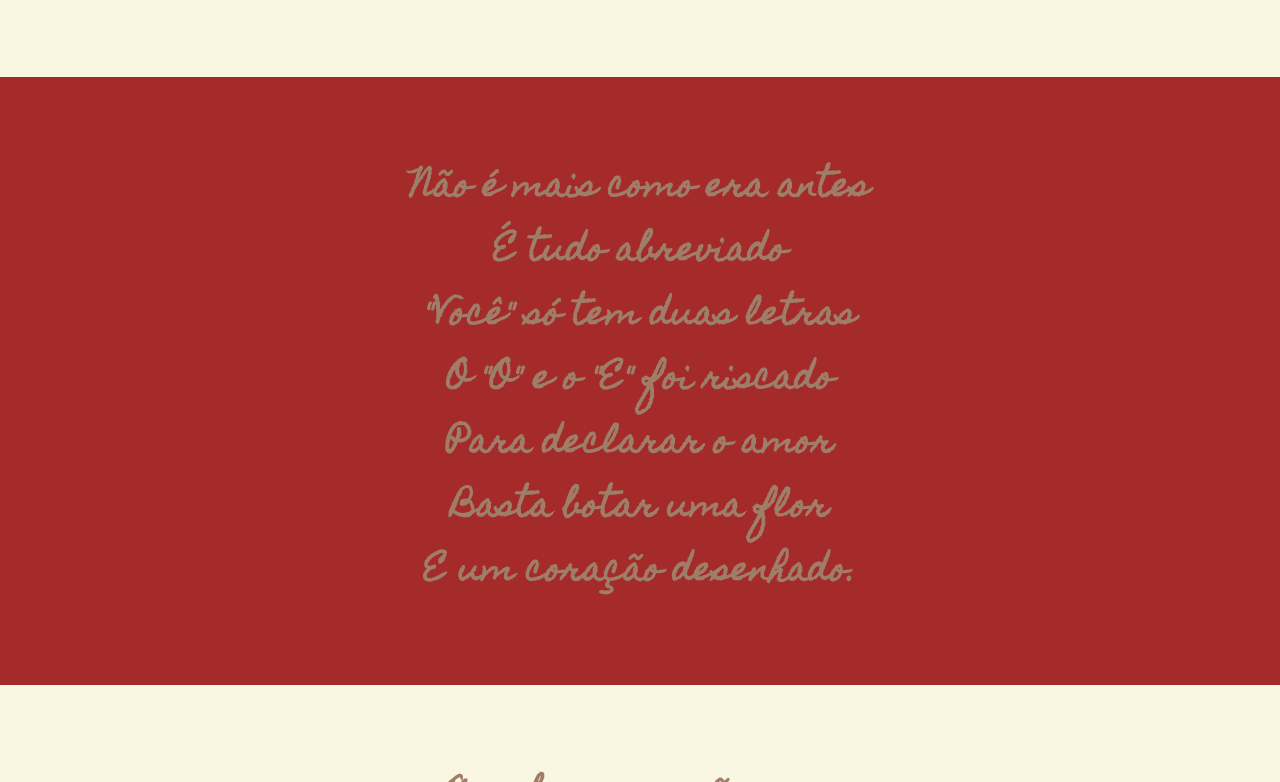
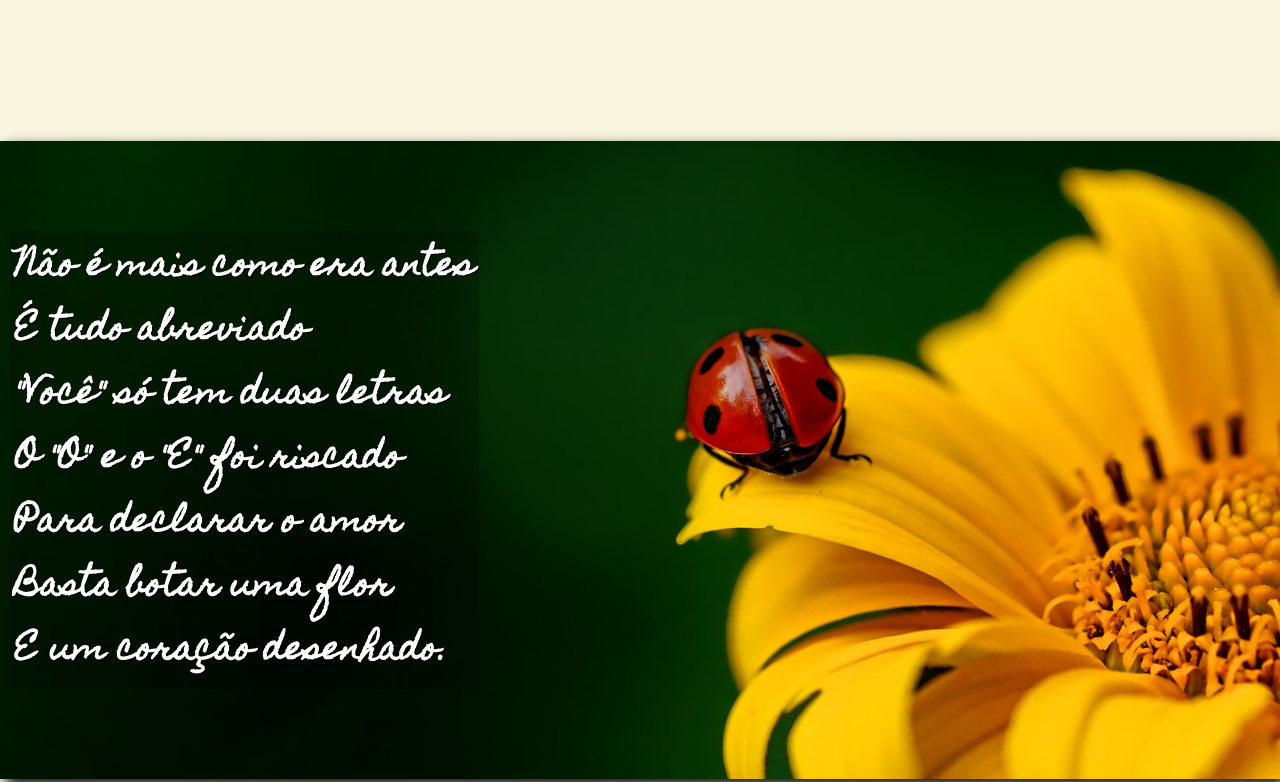
Before and after one commit to mayarapaiva/projeto-cordel, a plain HTML site: page index.html in a window 1280 px wide. Shown: the part 880-1662 px from the top of the page. Drawn offline with Linux system fonts and the light colour scheme.

Commit message:
efeito paralax e outros confgs

```diff
--- a/index.html
+++ b/index.html
@@ -26,7 +26,7 @@
         </p>
     </section>
 
-    <section class="imagem">
+    <section class="imagem" id="img01">
         <p>
             Não é mais como era antes <br>
             É tudo abreviado <br>
@@ -38,7 +38,7 @@
         </p>
     </section>
 
-    <section class="normal"
+    <section class="normal">
         <p>
             Arroba agora não pesa <br>
             É parte de um endereço <br>
@@ -60,7 +60,7 @@
         </p>
     </section>
 
-    <section class="imagem">
+    <section class="imagem" id="img02">
         <p>
             Tenho saudade das cartas <br>
             Escritas com a própria mão <br>
--- a/style.css
+++ b/style.css
@@ -46,6 +46,7 @@ header > p > a{
     color: black;
     font-weight: bolder;
     font-size: 1em;
+    text-shadow: 1px 1px 0px rgba(0, 0, 0, 0.523);
 }
 
 header > p >a:hover{
@@ -68,12 +69,34 @@ section{
     line-height: 2em;
 }
 
-section.normal{
-
+section > p{
+    padding-bottom: 2em;
+    text-shadow: 1px 1px 0px black;
 }
 
 section.imagem{
     background-color: brown;
+    text-align: justify;
+    box-shadow: 6px 6px 13px 0px black;
+    background-size: cover;
+    background-attachment: fixed;
+}
+
+section.imagem > p{
+    display: inline-block;
+    padding: 5px;
+    background-color: rgba(0, 0, 0, 0.201);
+    margin: 10px;
+    color: white;
+}
+
+section#img01{
+    background-image: url(./imagens/background001.jpg);
+    background-position: right center;
+}
+
+section#img02{
+    background-image: url(./imagens/background002.jpg);
 }
 
 footer{
```
